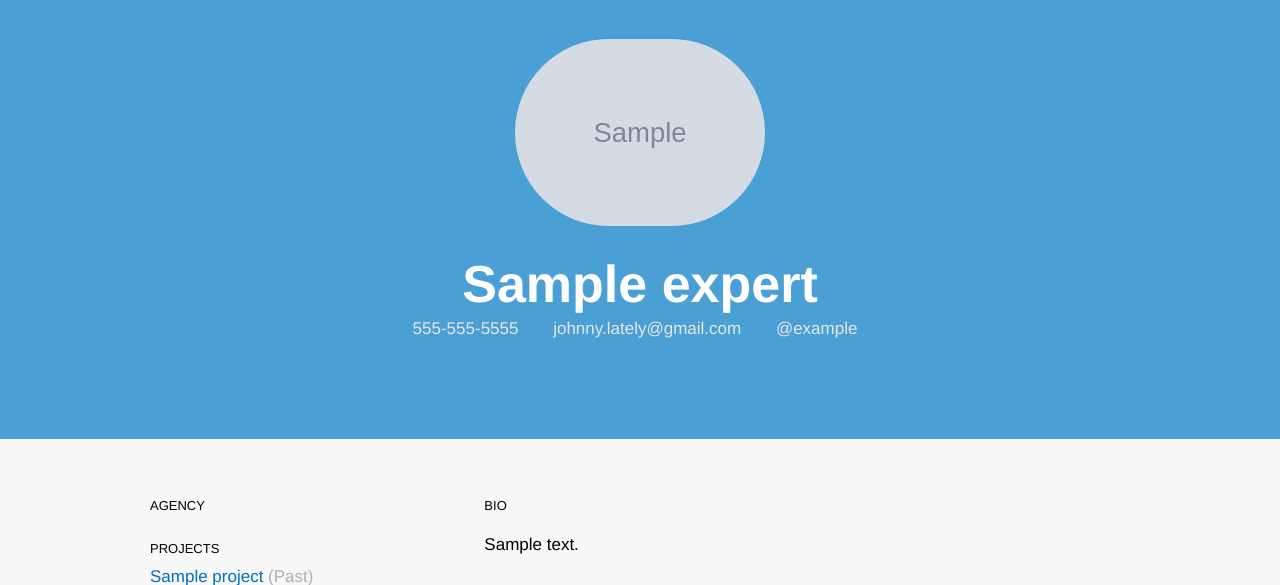
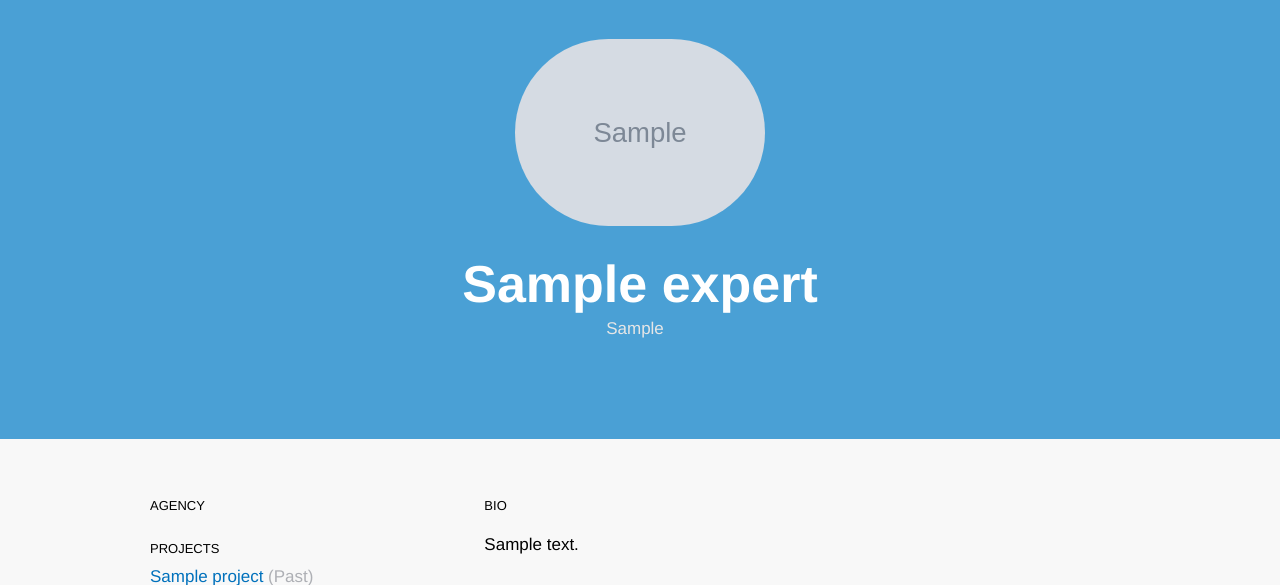
Before and after one commit to paultag/mandelbrot, a Django app: page /expert/1/ in a window 1280 px wide. Shown: the part 107-692 px from the top of the page. Run offline with Django 3.2, Linux system fonts and the light colour scheme; tables that the repository leaves empty hold one stand-in row (values such as "Sample post"); grey boxes marked "Sample" are stand-in pictures; grey boxes labelled with a size stand in for pictures from a placeholder-image service; style sheets or scripts are compiled from the project's sources; some libraries are stand-ins or nearby versions.

Commit message:
add in template bits for contact

```diff
--- a/mandelbrot/models.py
+++ b/mandelbrot/models.py
@@ -17,6 +17,9 @@ class Expert(models.Model):
 
     def __str__(self):
         return "<Expert '{}'>".format(self.name)
+
+    def get_preferred_contact_details(self):
+        return self.contact_details.filter(preferred=True)
 
     def get_active_agencies(self):
         return Agency.objects.filter(
--- a/mandelbrot/templates/mandelbrot/base.html
+++ b/mandelbrot/templates/mandelbrot/base.html
@@ -7,6 +7,7 @@
       <title>{% block "subject" %}{% endblock %}</title>
 
       <link rel="stylesheet" href="/static/css/google-fonts.css">
+      <link rel="stylesheet" href="/static/css/font-awesome.min.css">
       <link rel="stylesheet" href="/static/css/main.css">
       <link rel="stylesheet" href="/static/css/mandelbrot.css">
 
--- a/mandelbrot/templates/mandelbrot/expert.html
+++ b/mandelbrot/templates/mandelbrot/expert.html
@@ -7,9 +7,28 @@
 
           <img class="mdl-pic" src="{{expert.photo_url}}">
           <h3 class="usa-display">{{expert.name}}</h3>
-          <i class="fa fa-mobile"></i><a href="tel:555-555-5555"> 555-555-5555</a>
-          <i class="fa fa-fw fa-envelope-o"></i><a href="mailto:johnny.lately@gmail.com"> johnny.lately@gmail.com</a>
-          <i class="fa fa-fw fa-github-alt"></i><a href="https://www.github.com/example"> @example</a>
+
+          {% for contact_detail in expert.get_preferred_contact_details %}
+              {% if contact_detail.type == "phone" %}
+<i class="fa fa-mobile"></i><a href="tel:{{contact_detail.value}}"> {{contact_detail.value}}</a>
+              {% endif %}
+
+              {% if contact_detail.type == "email" %}
+<i class="fa fa-fw fa-envelope-o"></i><a href="mailto:{{contact_detail.value}}"> {{contact_detail.value}}</a>
+              {% endif %}
+
+              {% if contact_detail.type == "github" %}
+<i class="fa fa-fw fa-github-alt"></i><a href="https://github.com/{{contact_detail.value}}"> @{{contact_detail.value}}</a>
+              {% endif %}
+
+              {% if contact_detail.type == "twitter" %}
+<i class="fa fa-fw fa-twitter"></i><a href="https://twitter.com/{{contact_detail.value}}"> @{{contact_detail.value}}</a>
+              {% endif %}
+
+          {% endfor %}
+
+          <!--
+          -->
 
 
       </div>
```
